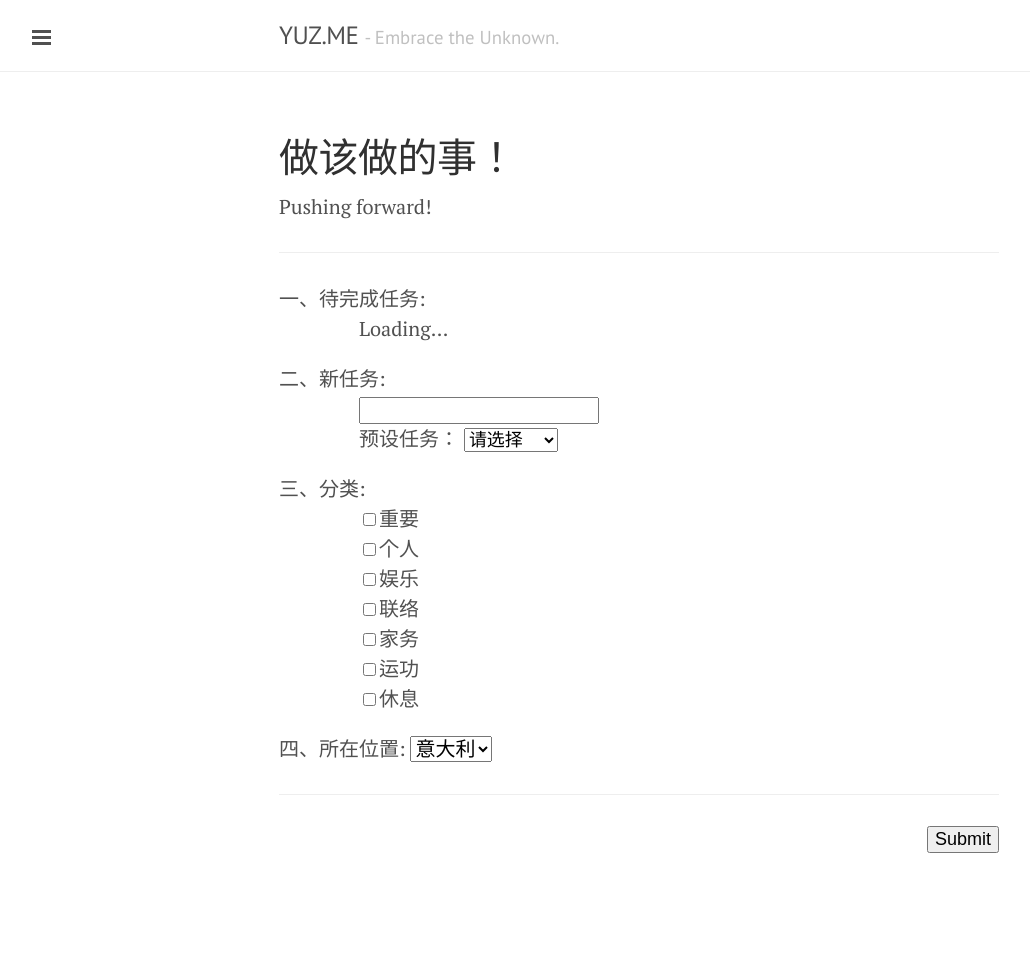
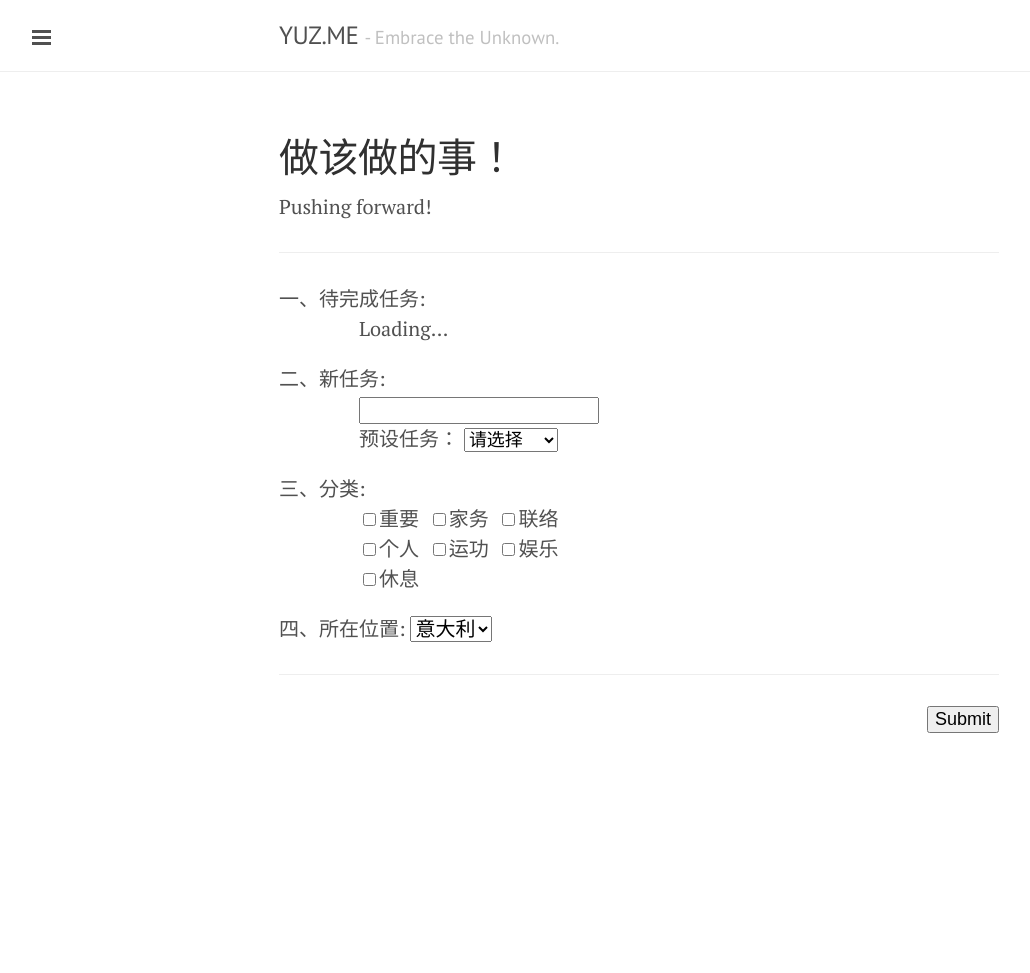
Before and after one commit to yusite/yuz.me, a Jekyll site: the page built from log.md, in a window 1280 px wide. Shown: the whole page, without its empty margins (1-1031 px from the left). Built offline with Jekyll 4.4.1, drawn with Linux system fonts in a browser that asks for light colours; Markdown is read by kramdown in place of the engine named in the settings; after the commit the page ends 900 px from its top, so only the background shows below that.

Commit message:
update log page

```diff
--- a/log.md
+++ b/log.md
@@ -38,12 +38,12 @@ Pushing forward!
     </li>
     <li>分类:
         <ul style="list-style:none;">
-            <li><input type="checkbox" id ="a1" name="category" value="重要"><label for="a1">重要</label></li>
-            <li><input type="checkbox" id ="a2" name="category" value="个人"><label for="a2">个人</label></li>
-            <li><input type="checkbox" id ="a3" name="category" value="娱乐"><label for="a3">娱乐</label></li>
-            <li><input type="checkbox" id ="a7" name="category" value="联络"><label for="a7">联络</label></li>
-            <li><input type="checkbox" id ="a6" name="category" value="家务"><label for="a6">家务</label></li>
-            <li><input type="checkbox" id ="a4" name="category" value="运功"><label for="a4">运功</label></li>
+            <li><input type="checkbox" id ="a1" name="category" value="重要"><label for="a1">重要</label>&nbsp;
+            <input type="checkbox" id ="a6" name="category" value="家务"><label for="a6">家务</label>&nbsp;
+            <input type="checkbox" id ="a7" name="category" value="联络"><label for="a7">联络</label></li>
+            <li><input type="checkbox" id ="a2" name="category" value="个人"><label for="a2">个人</label>&nbsp;
+            <input type="checkbox" id ="a4" name="category" value="运功"><label for="a4">运功</label>&nbsp;
+            <input type="checkbox" id ="a3" name="category" value="娱乐"><label for="a3">娱乐</label></li>
             <li><input type="checkbox" id ="a5" name="category" value="休息"><label for="a5">休息</label></li>
         </ul>
     </li>
```
